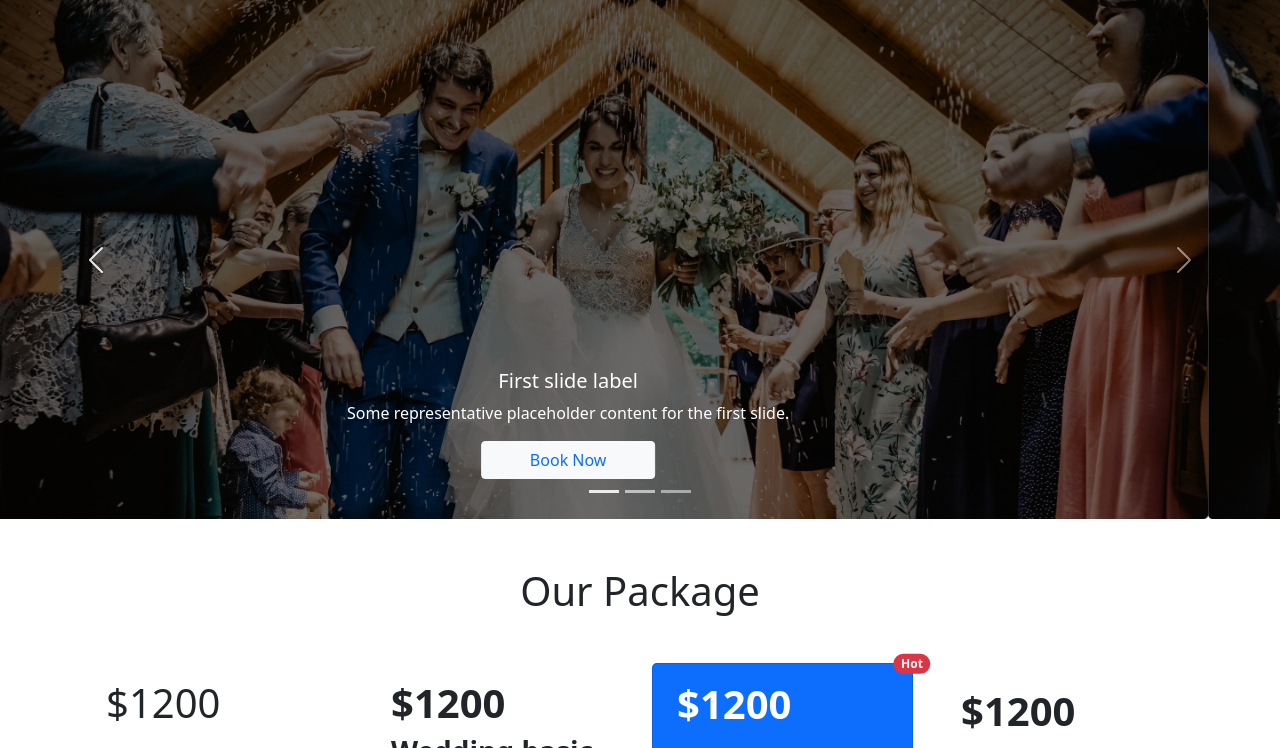
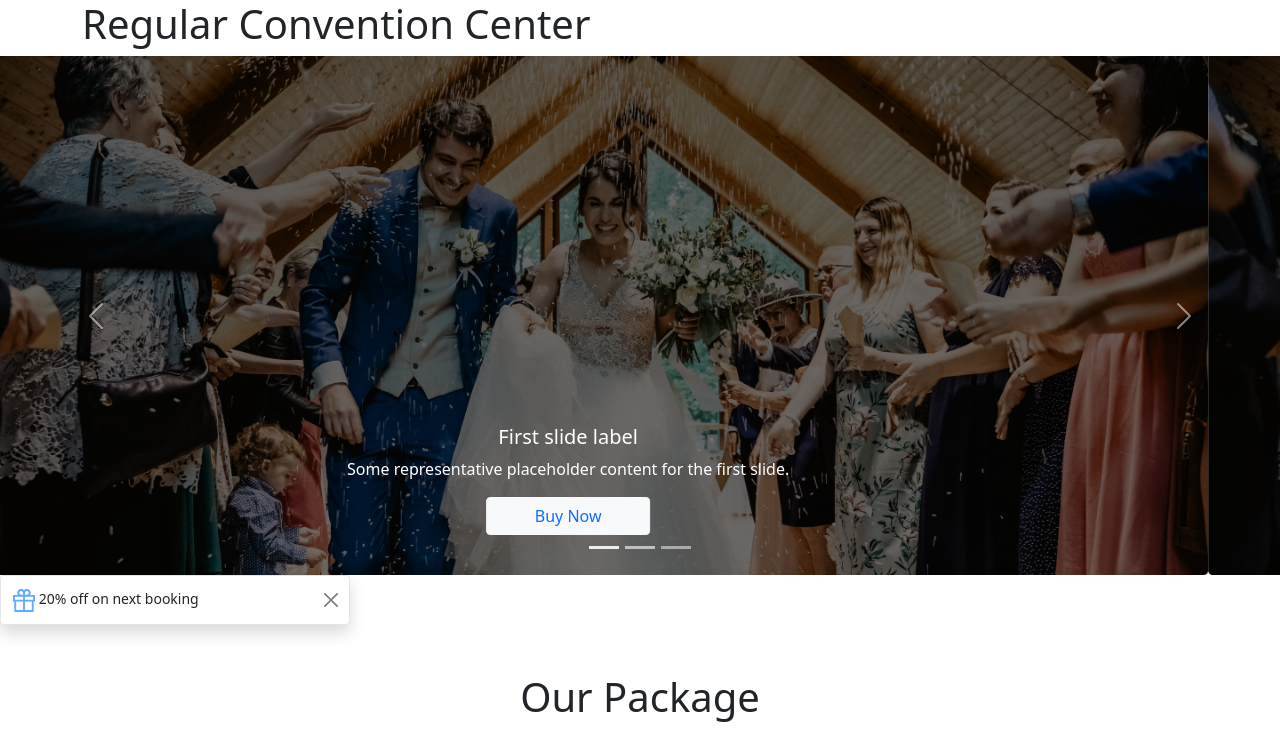
Before and after one commit to nafisfuad/convention-center, a plain HTML site: page index.html in a window 1280 px wide. Shown: the top 748 px of the page. Drawn offline with nearby package versions, Linux system fonts and the light colour scheme.

Commit message:
carousel buttons linked

```diff
--- a/index.html
+++ b/index.html
@@ -13,6 +13,14 @@
 
 <body>
   <header>
+    <!-- navbar -->
+    <nav>
+      <div class="container">
+        <h1>Regular Convention Center</h1>
+      </div>
+    </nav>
+
+    <!-- carousel -->
 
     <div id="carouselExampleCaptions" class="carousel slide" data-bs-ride="carousel">
       <div class="carousel-indicators">
@@ -29,7 +37,7 @@
           <div class="carousel-caption">
             <h5>First slide label</h5>
             <p>Some representative placeholder content for the first slide.</p>
-            <button class="px-5 btn btn-light text-primary">Book Now</button>
+            <button class="px-5 btn btn-light text-primary"><a class="text-decoration-none" href="https://www.eventbooking.com/convention-center-software/">Buy Now</a></button>
 
           </div>
         </div>
@@ -38,7 +46,7 @@
           <div class="carousel-caption">
             <h5>Second slide label</h5>
             <p>Some representative placeholder content for the second slide.</p>
-            <button class="px-5 btn btn-light text-primary">Book Now</button>
+            <button class="px-5 btn btn-light text-primary"><a class="text-decoration-none" href="https://www.eventbooking.com/convention-center-software/">Buy Now</a></button>
           </div>
         </div>
         <div class="carousel-item">
@@ -46,7 +54,7 @@
           <div class="carousel-caption">
             <h5>Third slide label</h5>
             <p>Some representative placeholder content for the third slide.</p>
-            <button class="px-5 btn btn-light text-primary">Book Now</button>
+            <button class="px-5 btn btn-light text-primary"><a class="text-decoration-none" href="https://www.eventbooking.com/convention-center-software/">Buy Now</a></button>
           </div>
         </div>
       </div>
@@ -66,6 +74,18 @@
 
   <main>
 
+    <!-- toast -->
+    <div class="toast show align-items-center justify-content-end" role="alert" aria-live="assertive" aria-atomic="true">
+      <div class="d-flex">
+        <div class="toast-body">
+          <img src="icons/Vector.svg" alt="">
+          20% off on next booking
+       </div>
+        <button type="button" class="btn-close me-2 m-auto" data-bs-dismiss="toast" aria-label="Close"></button>
+      </div>
+    </div>
+
+    <!-- pricing -->
     <section class="container">
       <h1 class="text-center my-5">Our Package</h1>
 
@@ -146,6 +166,7 @@
 
     </section>
 
+    <!-- accordion -->
     <section class="container">
 
       <div class=" d-flex flex-column flex-lg-row-reverse align-items-center">
@@ -235,7 +256,7 @@
 
 
   </main>
-
+  <!-- footer -->
   <footer class="px-auto bg-dark d-flex flex-column flex-lg-row-reverse align-items-center">
     <div class="container d-flex flex-column align-items-center">
       <p class="text-white">Get the App</p>
```
